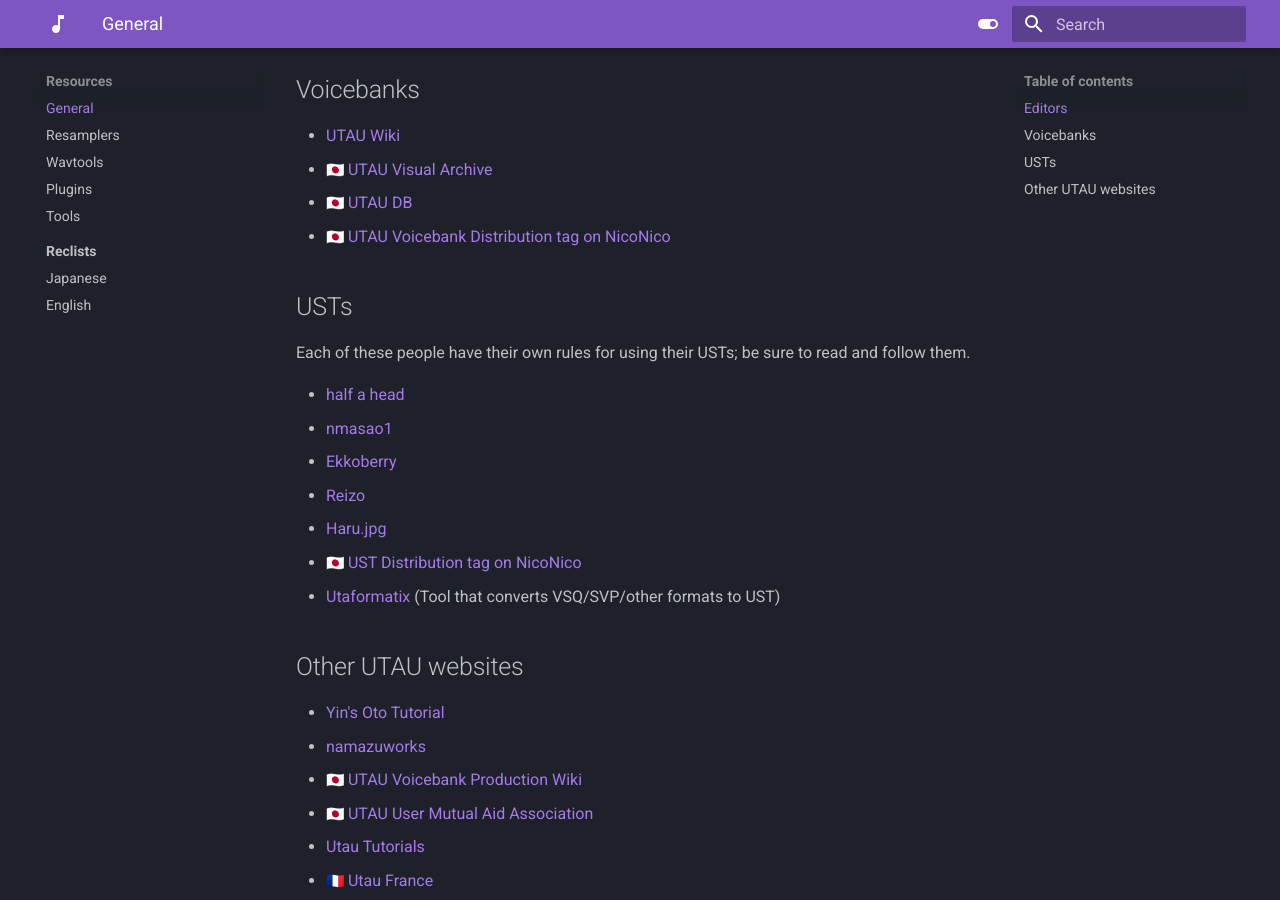
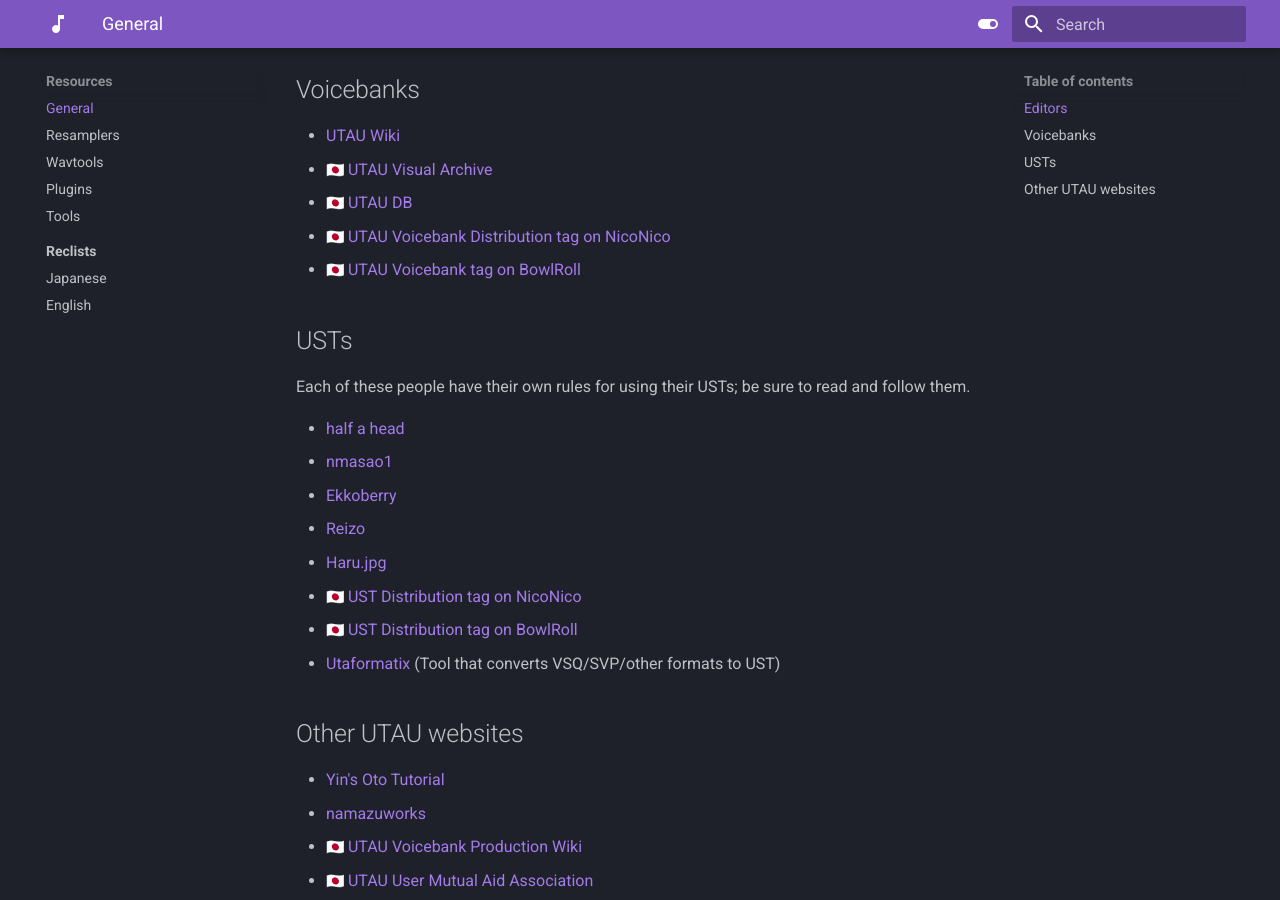
Before and after one commit to nagotown/utau.info, an MkDocs documentation site: the page built from docs/resources/general.md, in a window 1280 px wide and 900 px high, scrolled down 373 px. Built offline with MkDocs 1.6.1 and Material for MkDocs 9.7.7, drawn with Linux system fonts in a browser that asks for light colours; emoji names are drawn with the system emoji font.

Commit message:
add bowlroll to resources

```diff
--- a/docs/resources/general.md
+++ b/docs/resources/general.md
@@ -11,6 +11,7 @@
 - :flag_jp: [UTAU Visual Archive](http://utaudatabase.wiki.fc2.com/)
 - :flag_jp: [UTAU DB](http://utaudb.sakura.ne.jp/)
 - :flag_jp: [UTAU Voicebank Distribution tag on NicoNico](https://www.nicovideo.jp/tag/UTAU%E9%9F%B3%E6%BA%90%E9%85%8D%E5%B8%83%E6%89%80%E3%83%AA%E3%83%B3%E3%82%AF)
+- :flag_jp: [UTAU Voicebank tag on BowlRoll](https://bowlroll.net/file/tag/UTAU%E9%9F%B3%E6%BA%90)
 
 ## USTs
 Each of these people have their own rules for using their USTs; be sure to read and follow them.
@@ -21,6 +22,7 @@
 - [Reizo](http://rainerr.weebly.com/ust-list-entry.html)
 - [Haru.jpg](https://harujpg.top/en/usten/)
 - :flag_jp: [UST Distribution tag on NicoNico](https://www.nicovideo.jp/tag/ust%E9%85%8D%E5%B8%83)
+- :flag_jp: [UST Distribution tag on BowlRoll](https://bowlroll.net/file/tag/UST%E9%85%8D%E5%B8%83)
 - [Utaformatix](https://sdercolin.github.io/utaformatix3/) (Tool that converts VSQ/SVP/other formats to UST)
 
 ## Other UTAU websites
```
